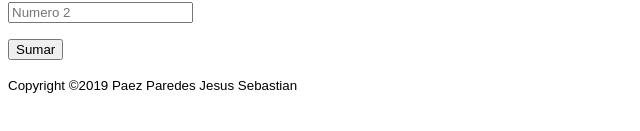
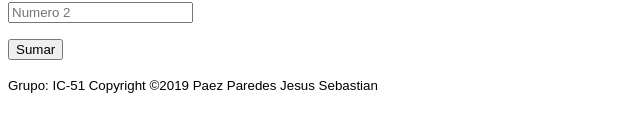
Before and after one commit to JesusSebastian1999/appFormulariosjspp, a plain HTML site: page public/index.html in a window 1280 px wide. Shown: the part 115-246 px from the top of the page, without its empty margins (0-640 px from the left). Drawn offline with Linux system fonts and the light colour scheme; some packages are replaced by stand-ins of ours.

Commit message:
index,imagen

```diff
--- a/public/index.html
+++ b/public/index.html
@@ -114,7 +114,7 @@
     });
     </script>
     <footer>
-        <small>Copyright &copy;2019 Paez Paredes Jesus Sebastian</small>
+        <small>Grupo: IC-51 Copyright &copy;2019 Paez Paredes Jesus Sebastian</small>
     </footer>
   </body>
 </html>
```
Also changed, not shown: public/img/firebase.png.
